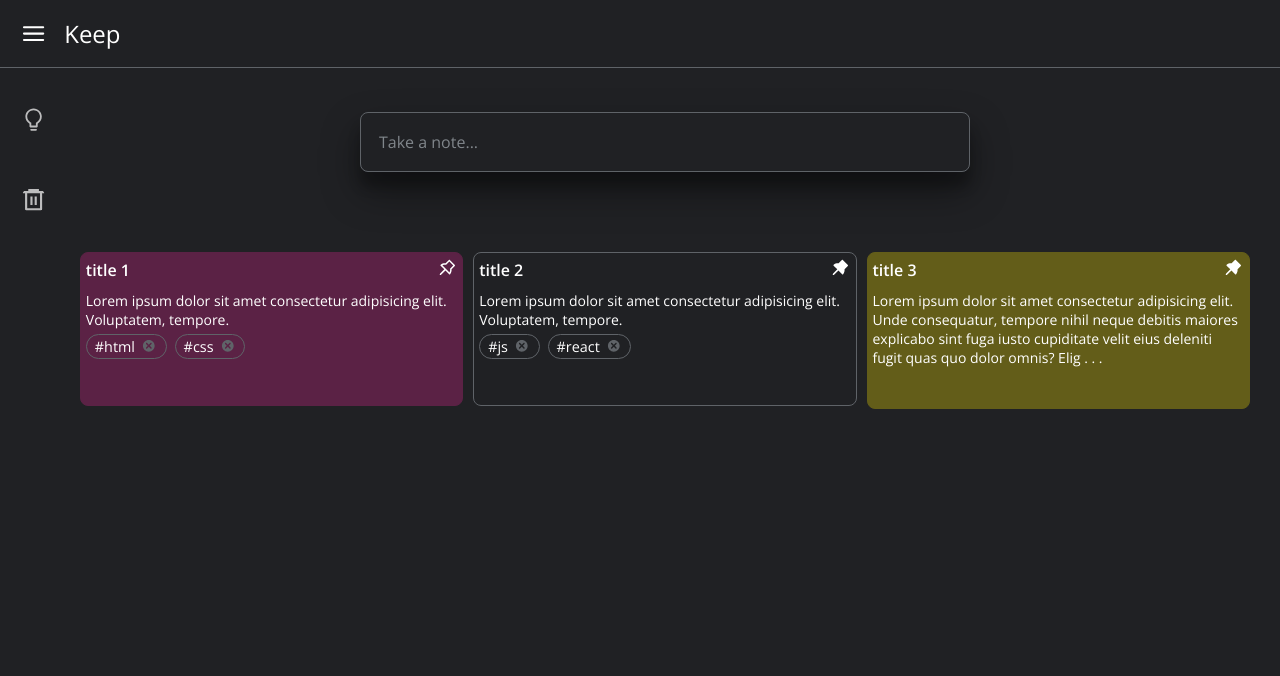
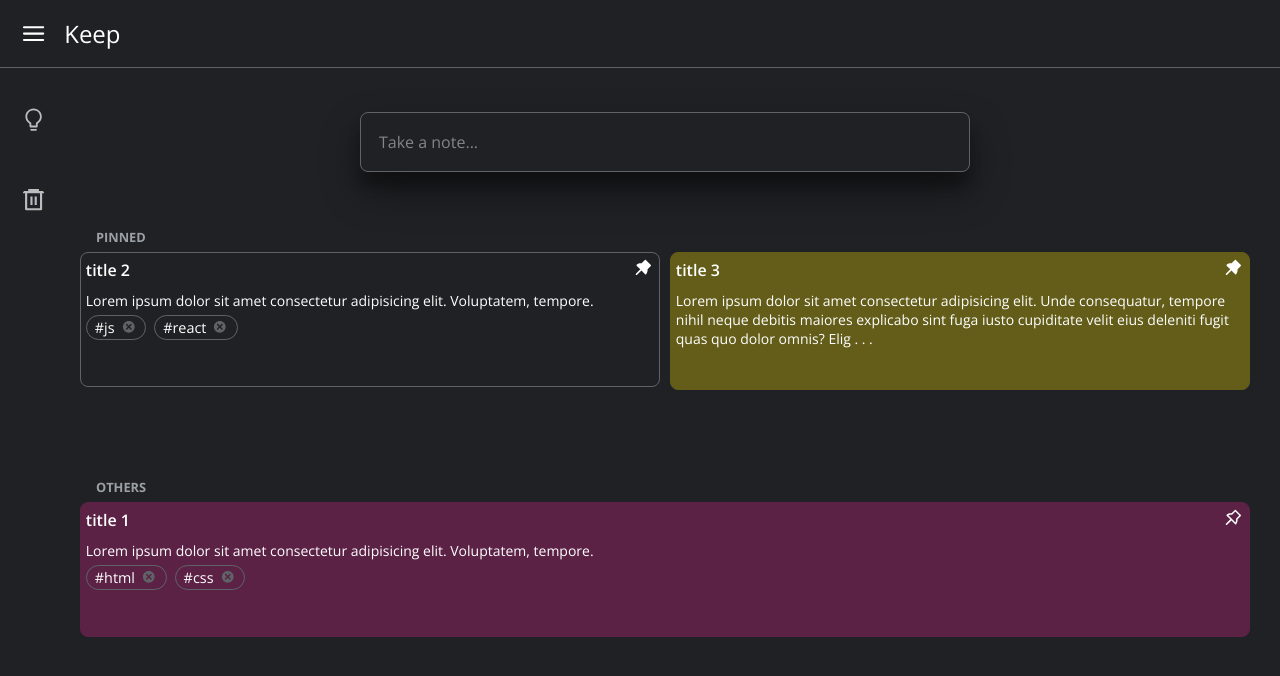
Before and after one commit to OmkarArora/gkeep-notes, a React (Create React App) app: page / in a window 1280 px wide. Shown: the top 676 px of the page. Built offline with nearby package versions, Linux system fonts and the light colour scheme.

Commit message:
feat: pinned and other notes segregated in display

```diff
--- a/src/components/NotesSection/NotesDisplay/NotesDisplay.jsx
+++ b/src/components/NotesSection/NotesDisplay/NotesDisplay.jsx
@@ -3,14 +3,59 @@ import NotesCard from "./NotesCard/NotesCard";
 import "./notesDisplay.css";
 
 const NotesDisplay = ({ notes, updateDisplayNote }) => {
-  return (
+  const pinnedNotes = notes.filter((note) => note.isPinned);
+  const otherNotes = notes.filter((note) => !note.isPinned);
+  return pinnedNotes.length === 0 ? (
     <div className="container-notes">
       {notes.map((item) => (
-        <NotesCard key={`Note${item.id}`} tagId={item.id} title={item.title} content={item.content} bgColor={item.bgColor} tags={item.tags} isPinned={item.isPinned}
-        updateDisplayNote=
-        {(id,property,value)=>updateDisplayNote(id,property,value)}
+        <NotesCard
+          key={`Note${item.id}`}
+          tagId={item.id}
+          title={item.title}
+          content={item.content}
+          bgColor={item.bgColor}
+          tags={item.tags}
+          isPinned={item.isPinned}
+          updateDisplayNote={(id, property, value) =>
+            updateDisplayNote(id, property, value)
+          }
         />
       ))}
+    </div>
+  ) : (
+    <div>
+      <div className="section-pinned-notes container-notes">
+        {pinnedNotes.map((item) => (
+          <NotesCard
+            key={`Note${item.id}`}
+            tagId={item.id}
+            title={item.title}
+            content={item.content}
+            bgColor={item.bgColor}
+            tags={item.tags}
+            isPinned={item.isPinned}
+            updateDisplayNote={(id, property, value) =>
+              updateDisplayNote(id, property, value)
+            }
+          />
+        ))}
+      </div>
+      <div className="section-other-notes container-notes">
+        {otherNotes.map((item) => (
+          <NotesCard
+            key={`Note${item.id}`}
+            tagId={item.id}
+            title={item.title}
+            content={item.content}
+            bgColor={item.bgColor}
+            tags={item.tags}
+            isPinned={item.isPinned}
+            updateDisplayNote={(id, property, value) =>
+              updateDisplayNote(id, property, value)
+            }
+          />
+        ))}
+      </div>
     </div>
   );
 };
--- a/src/components/NotesSection/NotesDisplay/notesDisplay.css
+++ b/src/components/NotesSection/NotesDisplay/notesDisplay.css
@@ -3,6 +3,32 @@
   grid-template-columns: repeat(auto-fit, minmax(200px, 1fr));
   grid-auto-rows: minmax(150px, max-content);
   grid-gap: 10px;
+}
+
+.section-pinned-notes,
+.section-other-notes {
+  margin-bottom: 100px;
+  position: relative;
+}
+
+.section-pinned-notes::before {
+  content: "PINNED";
+  position: absolute;
+  top: -1.5rem;
+  left: 1rem;
+  font-size: 0.8rem;
+  color: #9aa0a6;
+  font-weight: bold;
+}
+
+.section-other-notes::before {
+  content: "OTHERS";
+  position: absolute;
+  top: -1.5rem;
+  left: 1rem;
+  font-size: 0.8rem;
+  color: #9aa0a6;
+  font-weight: bold;
 }
 
 /* Display Cards */
--- a/src/components/Sidenav/Sidenav.jsx
+++ b/src/components/Sidenav/Sidenav.jsx
@@ -5,16 +5,16 @@ import "./sidenav.css";
 export const Sidenav = () => {
   return (
     <div className="sidenav">
-      <nav class="navbar">
+      <nav className="navbar">
         <ul className="navbar-nav">
-          <li class="nav-item">
-            <a href="https://www.google.com/" class="nav-link">
+          <li className="nav-item">
+            <a href="https://www.google.com/" className="nav-link">
               <AiOutlineBulb className="icon icon-bulb" />
 			  <span className="link-text">Notes</span>
             </a>
           </li>
-          <li class="nav-item">
-            <a href="https://www.google.com/" class="nav-link">
+          <li className="nav-item">
+            <a href="https://www.google.com/" className="nav-link">
               <RiDeleteBin6Line className="icon icon-bin" />
 			  <span className="link-text">Trash</span>
             </a>
```
